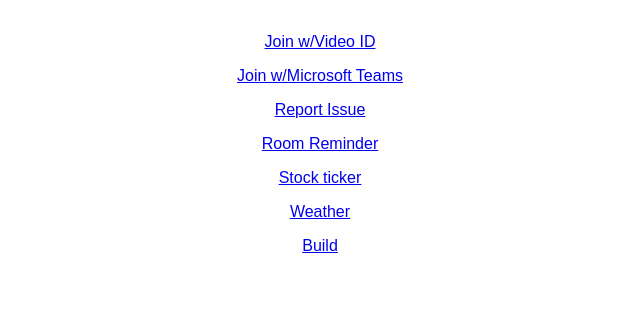
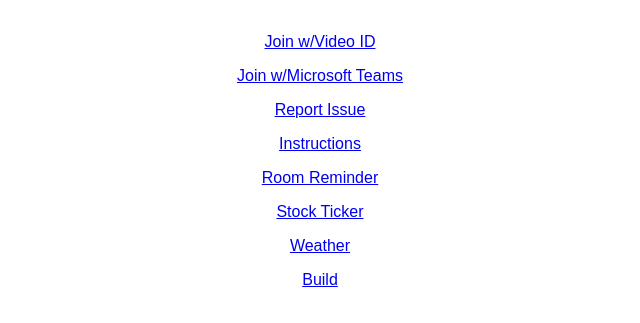
Before and after one commit to ra-exelon/roomos-exelonsamples, a plain HTML site: page index.html in a window 1280 px wide. Shown: the part 51-374 px from the top of the page, without its empty margins (320-960 px from the left). Drawn offline with Linux system fonts and the light colour scheme.

Commit message:
Update index.html
Adding ServiceNow Instructions

Signed-off-by: ra-exelon <ronald.allen@exeloncorp.com>

```diff
--- a/index.html
+++ b/index.html
@@ -31,8 +31,9 @@
     <a href="?img=Join-Meeting-With-Video-ID-v1.png">Join w/Video ID</a>
     <a href="?img=Join-MicrosoftTeams-With-Join-Button-v1.png">Join w/Microsoft Teams</a>
     <a href="?img=ServiceNow-Help-Desk-v1.png">Report Issue</a>
+    <a href="?img=ServiceNow-Help-Desk-Instructions-v1">Instructions</a>
     <a href="?img=room-reminder.png">Room Reminder</a>
-    <a href="?img=stock.png">Stock ticker</a>
+    <a href="?img=stock.png">Stock Ticker</a>
     <a href="?img=weather.png">Weather</a>
     <a href="?img=build-status.png">Build</a>
   </main>
```
